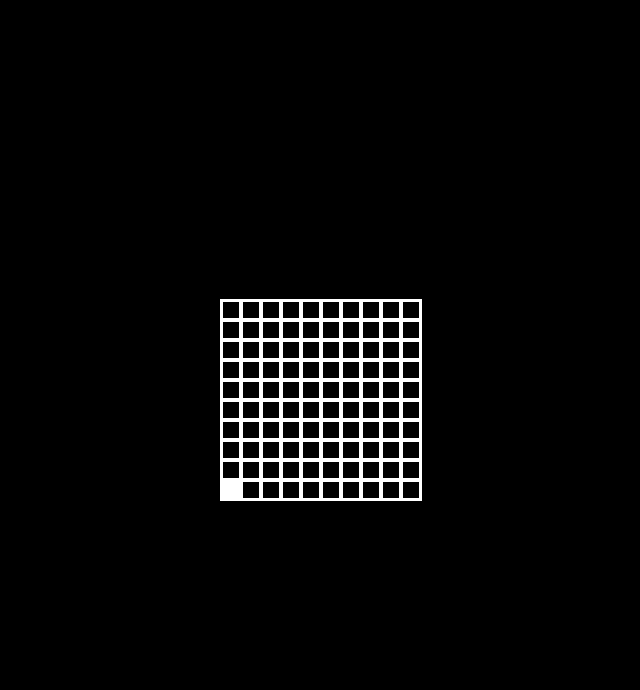
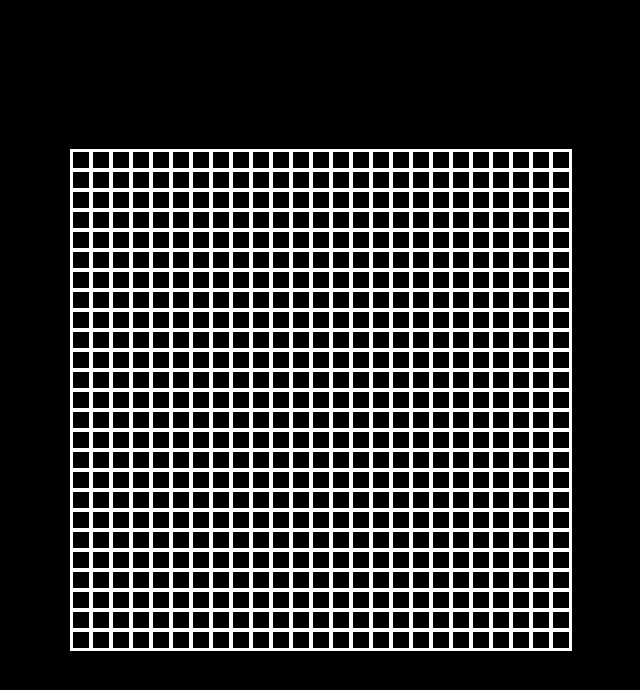
Before and after one commit to carlo-baron/game-of-life, a Next.js app: page / in a window 1280 px wide. Shown: the top 690 px of the page, without its empty margins (319-959 px from the left). Built offline with nearby package versions, Linux system fonts and the light colour scheme.

Commit message:
feat: sand behaviour for falling

```diff
--- a/src/app/page.tsx
+++ b/src/app/page.tsx
@@ -11,7 +11,7 @@ export default function Home() {
     className='bg-black flex items-center justify-center w-full h-screen'
     >
       <Grid
-      size={10}
+      size={25}
       />
     </div>
   );
@@ -31,7 +31,6 @@ function Grid({size} : {size: number;}){
         nextCells[i][j] = 0;
       }
     }
-    nextCells[0][0] = 1;
     setCells(nextCells);
   }, [size]);
 
@@ -69,13 +68,25 @@ function Grid({size} : {size: number;}){
   }
 
   function canFall(row, col){
-    return neighbors(row, col)[4] === 0;
+    const neighborCells = neighbors(row, col);
+    return neighborCells[3] === 0 ||
+           neighborCells[4] === 0 ||
+           neighborCells[5] === 0;
   }
 
   function fall(row, col){
     const nextCells = [...cells];
+    const neighborCells = neighbors(row, col);
+
     nextCells[row][col] = 0;
-    nextCells[row+1][col] = 1;
+    if(neighborCells[4] === 0){
+      nextCells[row+1][col] = 1;
+    }else if(neighborCells[3] === 0){
+      nextCells[row+1][col+1] = 1;
+    }else if(neighborCells[5] === 0){
+      nextCells[row+1][col-1] = 1;
+    }
+
     setCells(nextCells);
   }
 
```
